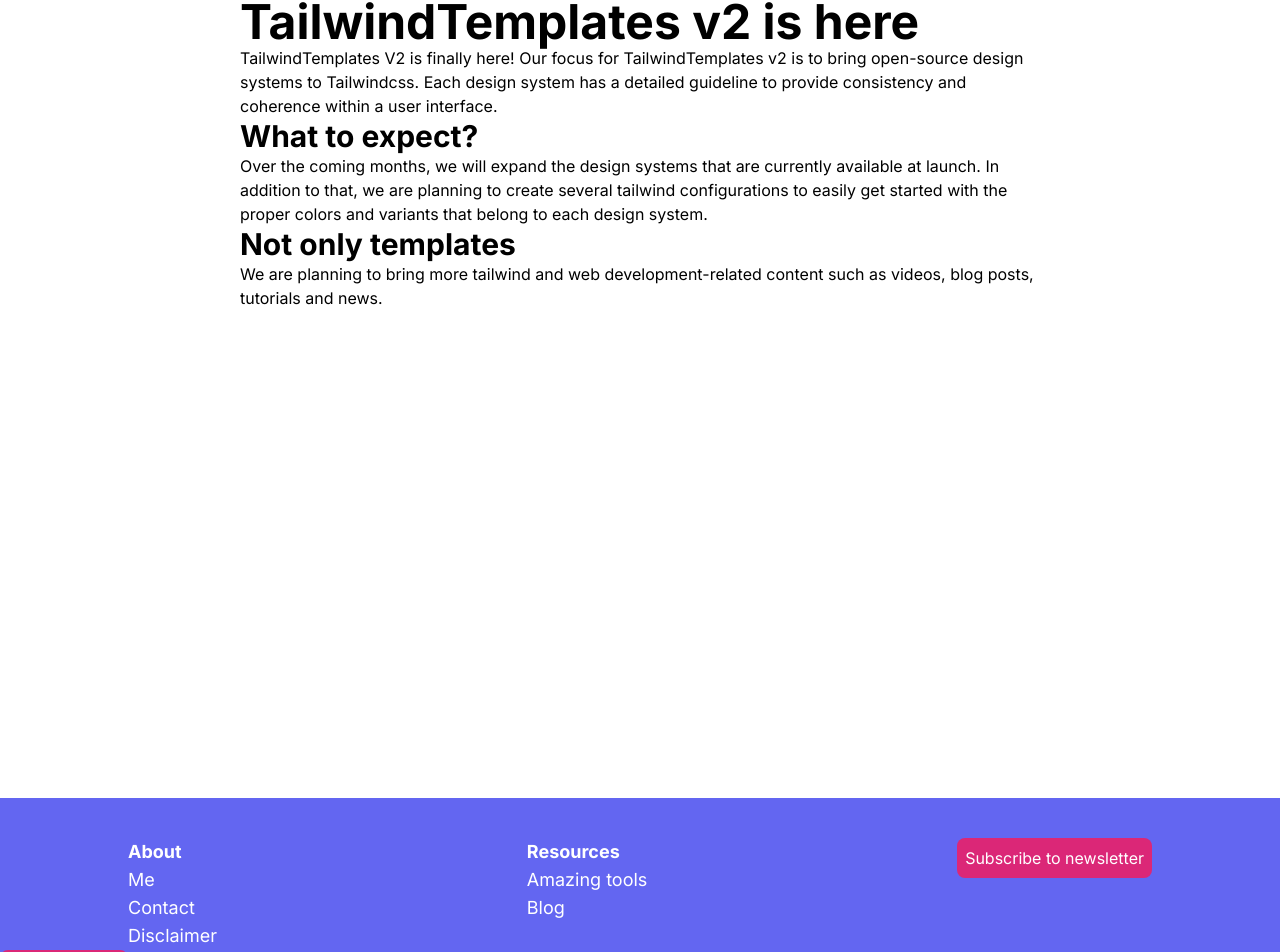
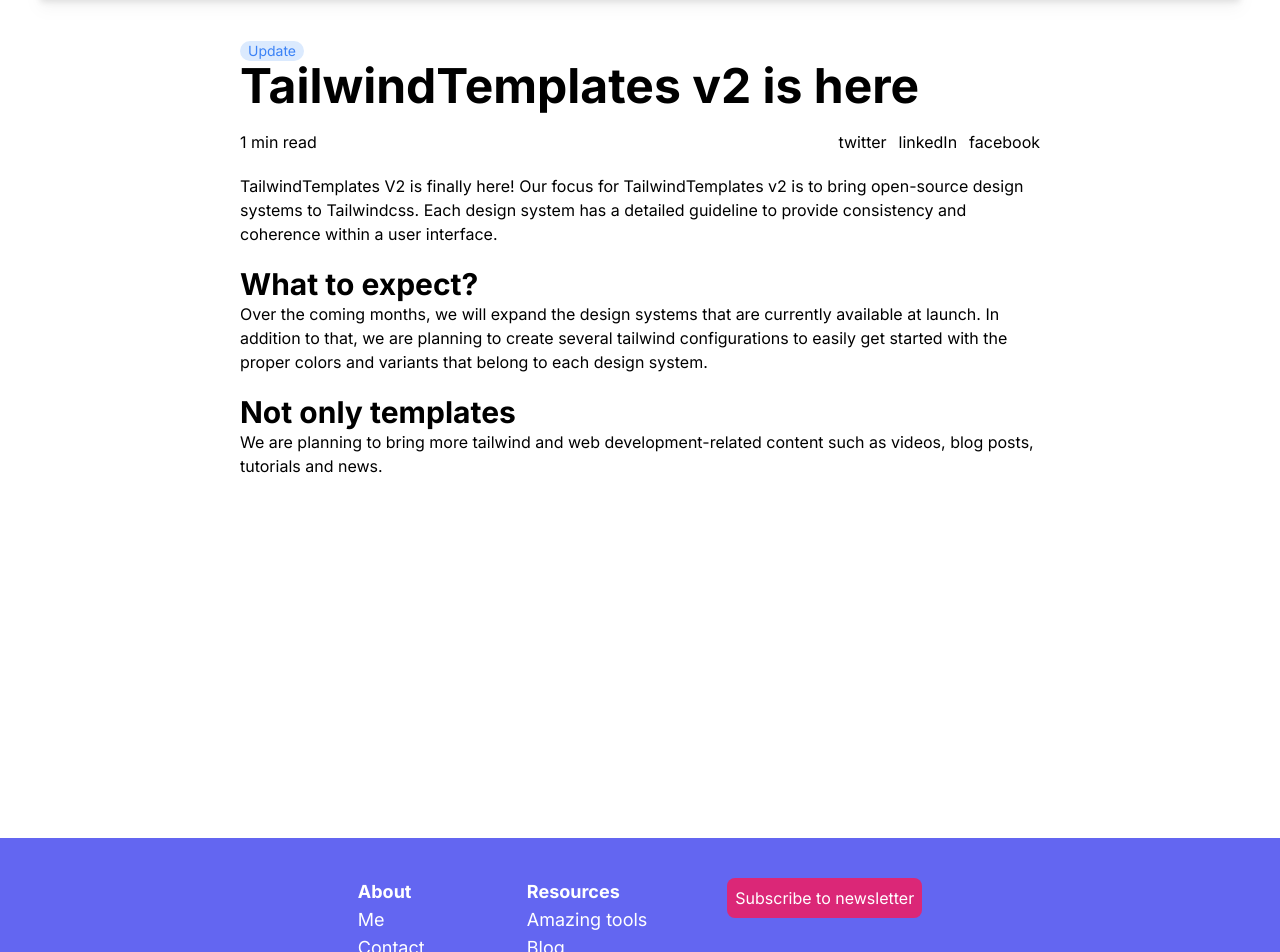
Before and after one commit to Takashi-Matsumura/mimic, a Next.js app: page / in a window 1280 px wide. Shown: the part 402-1354 px from the top of the page. Built offline with nearby package versions, Linux system fonts and the light colour scheme.

Commit message:
ページコンポーネントの更新とグローバルCSSの修正をコミット

```diff
--- a/app/page.tsx
+++ b/app/page.tsx
@@ -20,38 +20,50 @@ export default function Home() {
       {/* メイン */}
       <div style={{ position: "relative", width: "100%", height: "300px" }}>
         <Image
+          className="px-10 drop-shadow-lg"
           alt="hoge"
           src="/img/tailwind.jpg"
           layout="fill"
           objectFit="cover"
         />
       </div>
-      <div className=" px-60 h-screen ">
+      <div className=" mt-10 px-60 h-screen ">
+        <button className="bg-blue-100 text-blue-500 text-sm px-2 rounded-xl">
+          Update
+        </button>
         <h1 className="font-bold text-5xl">TailwindTemplates v2 is here</h1>
+        <div className="flex justify-between my-5">
+          <button>1 min read</button>
+          <div className="space-x-3">
+            <button>twitter</button>
+            <button>linkedIn</button>
+            <button>facebook</button>
+          </div>
+        </div>
         <div>
-          <p>
+          <p className="mb-5">
             TailwindTemplates V2 is finally here! Our focus for
             TailwindTemplates v2 is to bring open-source design systems to
             Tailwindcss. Each design system has a detailed guideline to provide
             consistency and coherence within a user interface.
           </p>
           <h1 className="font-bold text-3xl">What to expect?</h1>
-          <p>
+          <p className="mb-5">
             Over the coming months, we will expand the design systems that are
             currently available at launch. In addition to that, we are planning
             to create several tailwind configurations to easily get started with
             the proper colors and variants that belong to each design system.
           </p>
           <h1 className="font-bold text-3xl">Not only templates</h1>
-          <p>
+          <p className="mb-5">
             We are planning to bring more tailwind and web development-related
             content such as videos, blog posts, tutorials and news.{" "}
           </p>
         </div>
       </div>
       {/* フッター */}
-      <div className="bg-indigo-500 py-10">
-        <div className="flex justify-between px-32">
+      <div className="bg-indigo-500 py-10 space-y-5 flex flex-col items-center justify-center">
+        <div className="flex justify-between px-32 space-x-20">
           <div>
             <p className="text-lg font-bold text-white">About</p>
             <p className="text-lg  text-white">Me</p>
```
